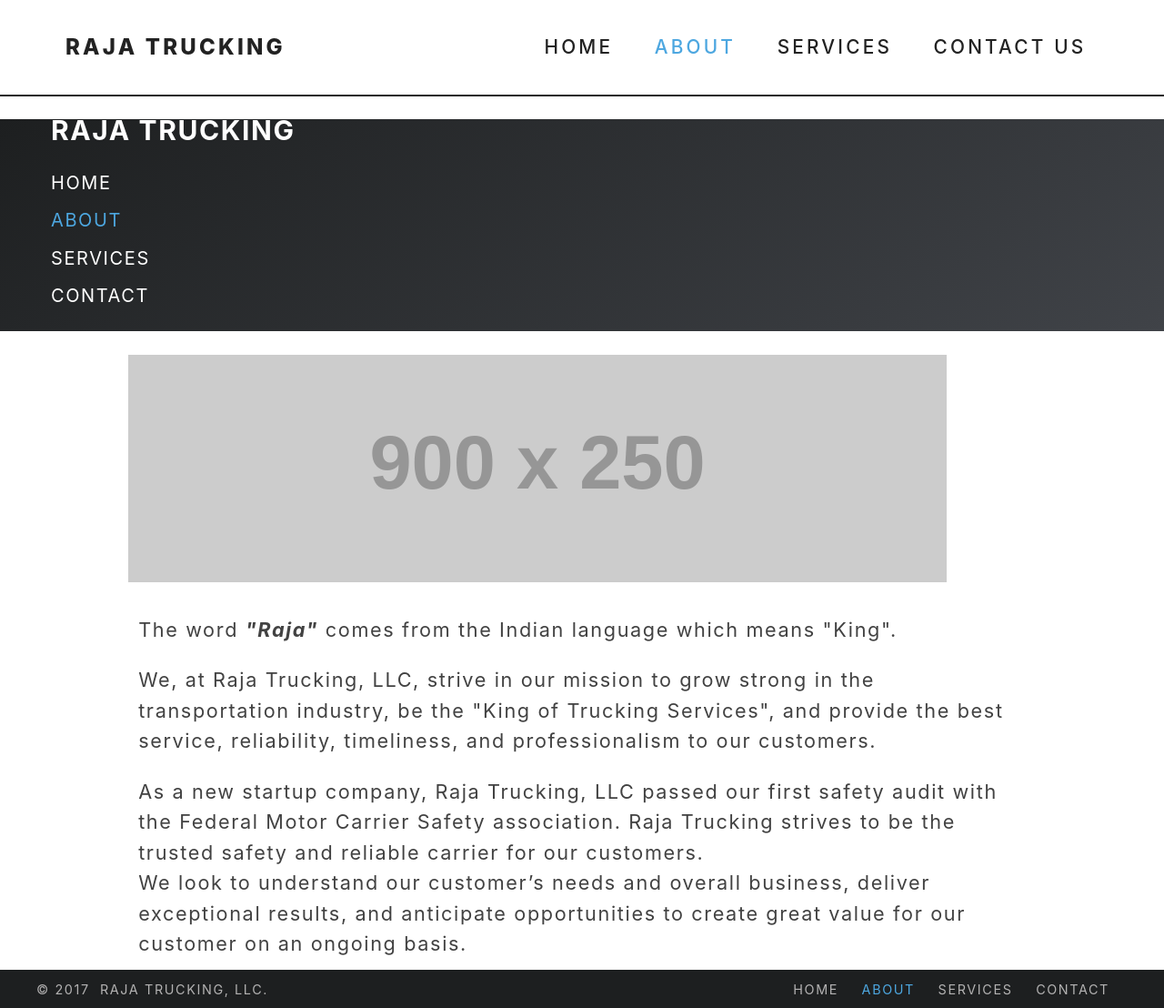
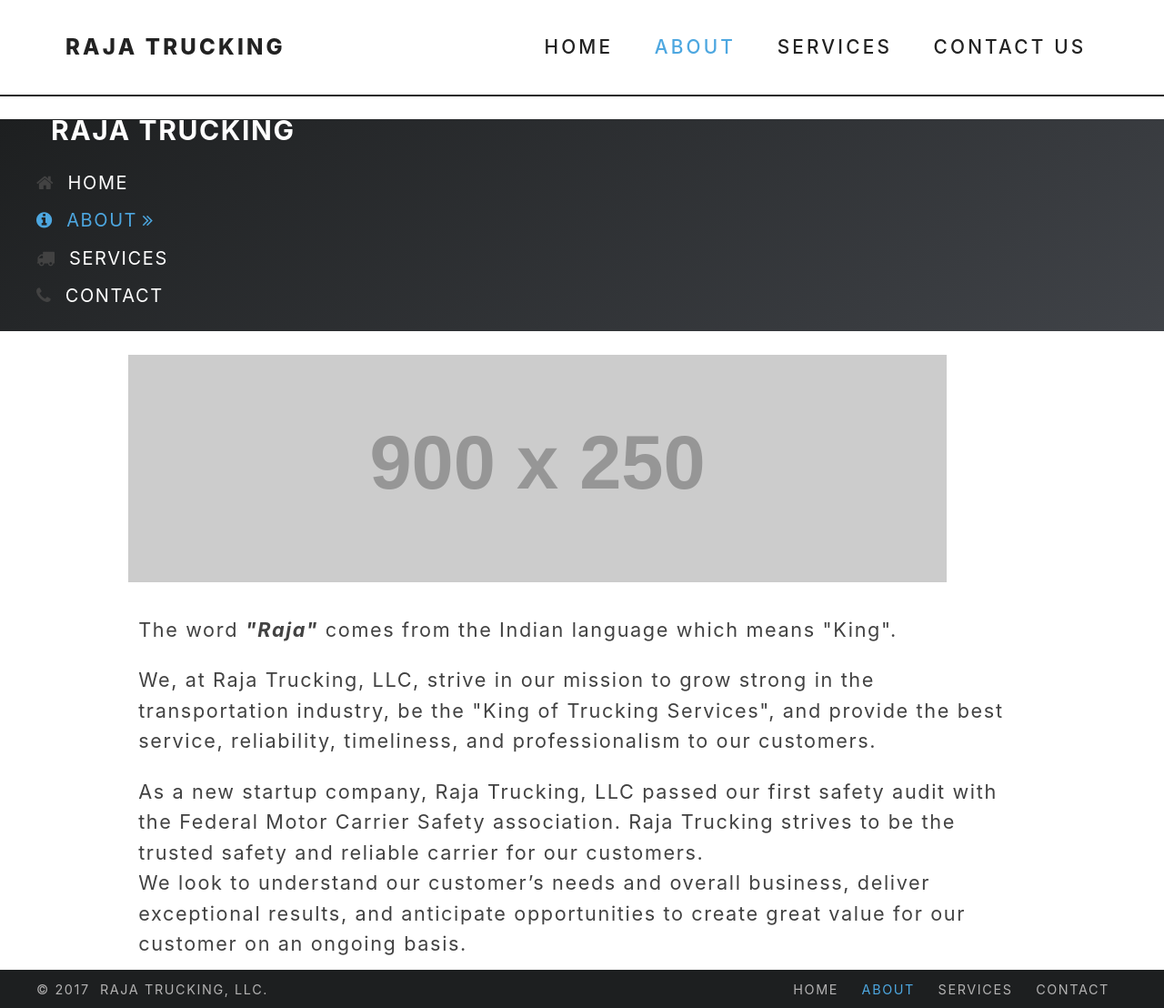
Before and after one commit to job-talk/rajatrucking, a Jekyll site: the page built from about.html, in a window 1280 px wide. Shown: the whole page at 91% size. Built offline with Jekyll 4.4.1, drawn with Linux system fonts in a browser that asks for light colours; nearby versions of some CDN libraries.

Commit message:
added font-awesome icons to mobile side-menu and to contact page

```diff
--- a/_includes/css/nav.css
+++ b/_includes/css/nav.css
@@ -1,5 +1,8 @@
 .active a {
   color: rgb(77, 167, 224) !important;
+}
+.active {
+  color: rgb(77, 167, 224);
 }
 /***************************************
 *********       DESKTOP    *************
--- a/_includes/head.html
+++ b/_includes/head.html
@@ -12,9 +12,11 @@
   <script src="{{ site.baseurl }}/assets/js/loadcss.min.js" type="text/javascript"></script>
   <script id="loadcss">
     loadCSS( "{{ site.baseurl }}/assets/css/flickity.min.css" );
+    loadCSS( "https://cdn.jsdelivr.net/fontawesome/4.6.3/css/font-awesome.min.css");
   </script>
 
   <link type="text/css" rel="stylesheet" href="{{ site.baseurl }}/assets/css/main.css" />
+
 
   <noscript>
     <link type="text/css" rel="stylesheet" href="{{ site.baseurl }}/asssets/css/flickity.min.css" />
--- a/_includes/nav.html
+++ b/_includes/nav.html
@@ -52,38 +52,42 @@
             </li>
             {% if page.active == "home" %}
               <li class="menu-item active">
-                <a class="menu-link" href="{{ site.baseurl }}/">Home</a>
+                <i class="fa fa-home" aria-hidden="true"></i><a class="menu-link" href="{{ site.baseurl }}/">Home</a>
+                <i class="fa fa-angle-double-right" aria-hidden="true"></i>
               </li>
             {% else %}
             <li class="menu-item">
-              <a class="menu-link" href="{{ site.baseurl }}/">Home</a>
+              <i class="fa fa-home" aria-hidden="true"></i><a class="menu-link" href="{{ site.baseurl }}/">Home</a>
             </li>
             {% endif %}
             {% if page.active == "about" %}
               <li class="menu-item active">
-                <a class="menu-link" href="{{ site.baseurl }}/about">About</a>
+                <i class="fa fa-info-circle" aria-hidden="true"></i><a class="menu-link" href="{{ site.baseurl }}/about">About</a>
+                <i class="fa fa-angle-double-right" aria-hidden="true"></i>
               </li>
             {% else %}
             <li class="menu-item">
-              <a class="menu-link" href="{{ site.baseurl }}/about">About</a>
+              <i class="fa fa-info-circle" aria-hidden="true"></i><a class="menu-link" href="{{ site.baseurl }}/about">About</a>
             </li>
             {% endif %}
             {% if page.active == "services" %}
               <li class="menu-item active">
-                <a class="menu-link" href="{{ site.baseurl }}/services">Services</a>
+                <i class="fa fa-truck" aria-hidden="true"></i><a class="menu-link" href="{{ site.baseurl }}/services">Services</a>
+                <i class="fa fa-angle-double-right" aria-hidden="true"></i>
               </li>
             {% else %}
             <li class="menu-item">
-              <a class="menu-link" href="{{ site.baseurl }}/services">Services</a>
+              <i class="fa fa-truck" aria-hidden="true"></i><a class="menu-link" href="{{ site.baseurl }}/services">Services</a>
             </li>
             {% endif %}
             {% if page.active == "contact" %}
               <li class="menu-item active">
-                <a class="menu-link" href="{{ site.baseurl }}/contact">Contact</a>
+                <i class="fa fa-phone" aria-hidden="true"></i><a class="menu-link" href="{{ site.baseurl }}/contact">Contact</a>
+                <i class="fa fa-angle-double-right" aria-hidden="true"></i>
               </li>
             {% else %}
             <li class="menu-item">
-              <a class="menu-link" href="{{ site.baseurl }}/contact">Contact</a>
+              <i class="fa fa-phone" aria-hidden="true"></i><a class="menu-link" href="{{ site.baseurl }}/contact">Contact</a>
             </li>
             {% endif %}
           </ul>
```
Also changed, not shown: _includes/contact_head.html (+7 -6 lines), contact.html (+4 -4 lines).
